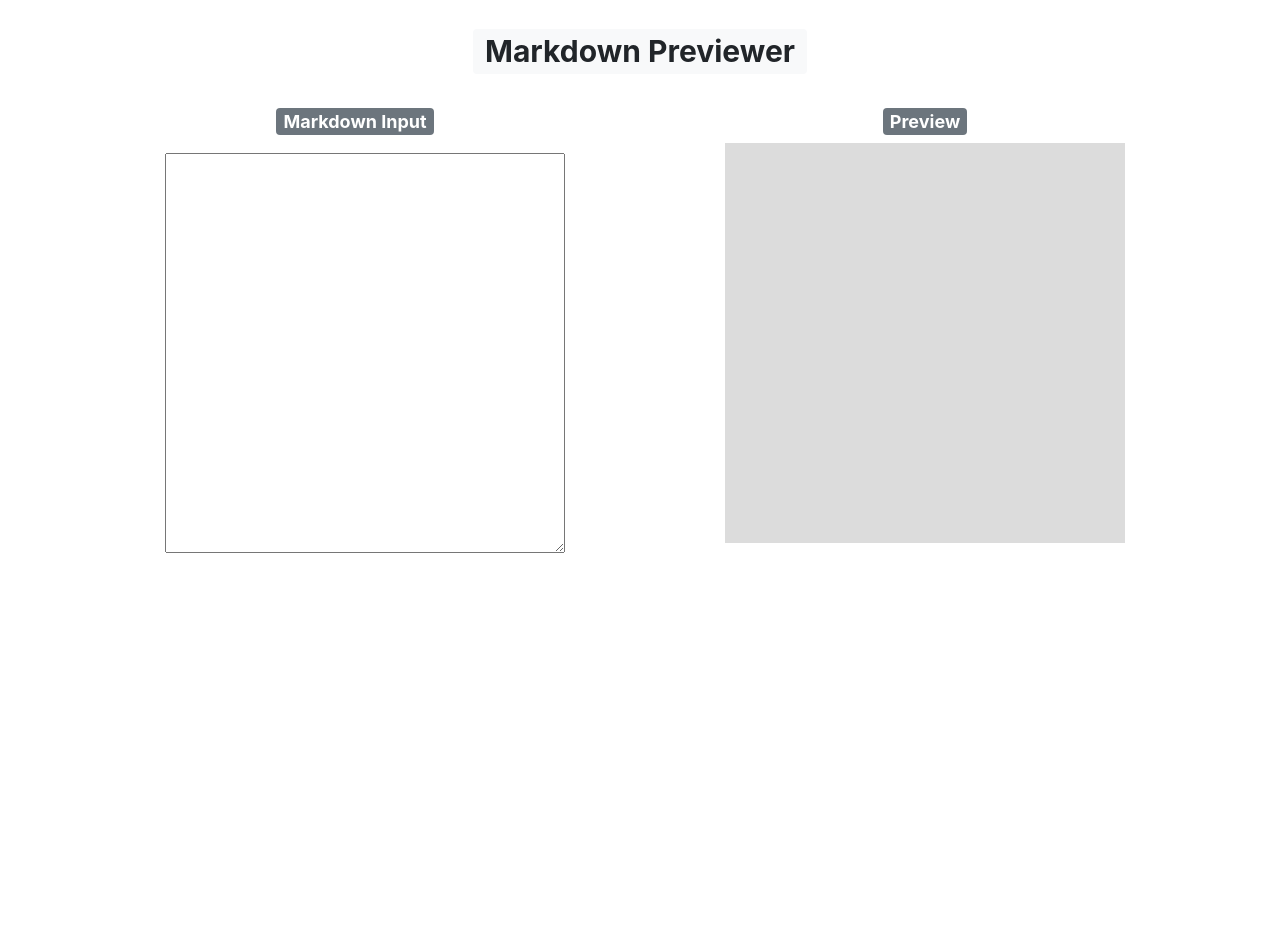
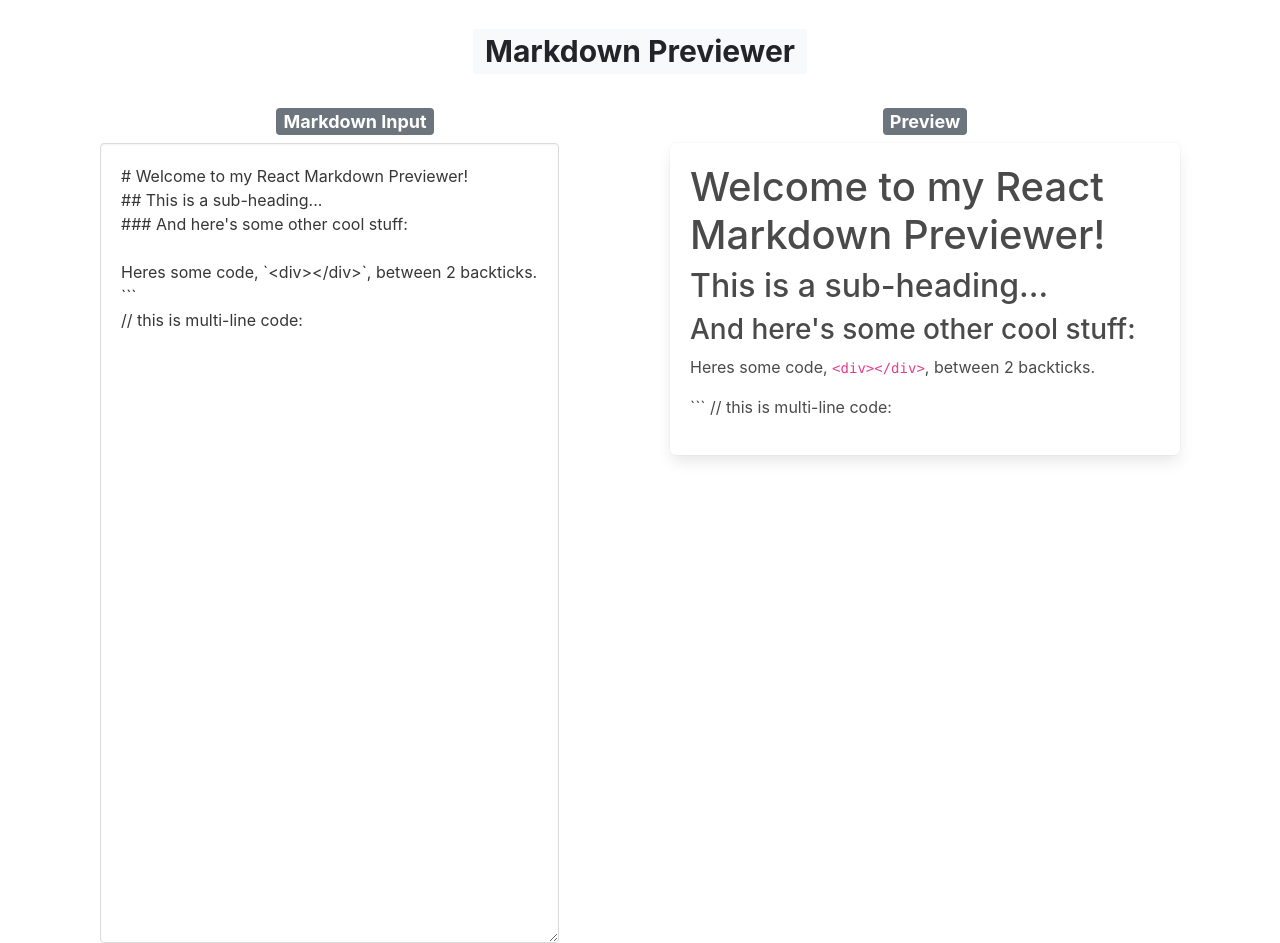
Before and after one commit to vanisingh-24/React-Markdown-Previewer, a React (Create React App) app: page / in a window 1280 px wide. Before the commit the page ends 800 px from the top, so only its background shows below. Built offline with nearby package versions, Linux system fonts and the light colour scheme.

Commit message:
split the app into components

```diff
--- /dev/null
+++ b/src/App.css
@@ -0,0 +1,29 @@
+.container {
+    flex-grow: 1;
+    margin: 0 auto !important;
+    position: relative;
+    width: auto;
+  }
+
+.textarea {
+  min-height: 100vh !important;
+  padding: 20px;
+  resize: vertical !important;
+  display: block;
+  box-shadow: inset 0 0.0625em 0.125em rgba(10, 10, 10, 0.05);
+  width: 90%;
+  background-color: #fff;
+  border-color: #dbdbdb;
+  border-radius: 4px;
+  color: #363636;
+}
+
+.box {
+  padding: 20px !important;
+  background-color: #fff;
+  border-radius: 6px;
+  box-shadow: 0 0.5em 1em -0.125em rgba(10, 10, 10, 0.1),
+    0 0 0 1px rgba(10, 10, 10, 0.02);
+  color: #4a4a4a;
+  display: block;
+}
--- a/src/App.js
+++ b/src/App.js
@@ -1,40 +1,17 @@
-import React from 'react';
-import Badge from "react-bootstrap/Badge";
-let marked = require("marked");
+import React, { useState } from 'react';
+import marked from 'marked';
+import Badge from 'react-bootstrap/Badge';
+import "./App.css";
+import Editor from './Components/Editor';
+import Previewer from './Components/Previewer';
 
-export default class App extends React.Component{
-  constructor(props){
-    super(props)
-    this.state = {
-      markdown: ''
-    };
-  };
-
-  updateMarkdownHandler(markdown){
-    this.setState({markdown});
-  }
-
-  render(){
-  var inputStyle = {
-    width: "400px",
-    height: "50vh",
-    marginLeft: "auto",
-    marginRight: "auto",
-    padding: "10px"
-  };
-
-  var outputStyle = {
-    width: "400px",
-    height: "50vh",
-    backgroundColor: "#DCDCDC",
-    marginLeft: "auto",
-    marginRight: "auto",
-    padding:"10px"
-  };
+const App = () => {
+  const [markdown, setMarkdown] = useState(placeholder);
 
   return (
     <div className="App">
        <div className="container">
+
            <div className="row mt-4">
               <div className="col text-center">
                <h1>
@@ -54,18 +31,11 @@ export default class App extends React.Component{
                    </Badge>
                  </h4>
                </div>
-               <div className="mark-input" style={inputStyle}>
-                 <textarea
-                  className="input"
-                  style={inputStyle}
-                  value={this.state.markdown}
-                  onChange={(e) => {
-                    this.updateMarkdownHandler(e.target.value);
-                  }}
-                >
-                  {console.log(this.state.markdown)}
-                </textarea>
-               </div>
+               {/* <div className="mark-input"> */}
+               <Editor
+                 markdown={markdown}
+                 onChange={(e) => setMarkdown(e.target.value)}
+                />
               </div>
 
                <div className="col-md-6">
@@ -76,16 +46,21 @@ export default class App extends React.Component{
                    </Badge>
                  </h4>
                </div>
-               <div
-                style={outputStyle}
-                dangerouslySetInnerHTML = {{ __html: marked(this.state.markdown)}}
-               >
+               <Previewer markdown={markdown} />
 
-               </div>
               </div>
             </div>
         </div>
     </div>
   );
 }
-}
+
+const placeholder = `# Welcome to my React Markdown Previewer!
+## This is a sub-heading...
+### And here's some other cool stuff:
+
+Heres some code, \`<div></div>\`, between 2 backticks.
+\`\`\`
+// this is multi-line code:`
+
+export default App;
--- /dev/null
+++ b/src/Components/Editor.js
@@ -0,0 +1,17 @@
+import React from 'react';
+
+const Editor = (props) => {
+  return (
+    <div className="container">
+      <textarea
+        id="editor"
+        value={props.markdown}
+        onChange={props.onChange}
+        type="text"
+        className="textarea"
+      />
+    </div>
+  );
+};
+
+export default Editor;
--- /dev/null
+++ b/src/Components/Previewer.js
@@ -0,0 +1,19 @@
+import React from 'react';
+import marked from 'marked';
+const renderer = new marked.Renderer();
+
+const Previewer = (props) => {
+  return (
+    <div className="container">
+      <div
+        id="previewer"
+        dangerouslySetInnerHTML={{
+          __html: marked(props.markdown, {renderer: renderer})
+        }}
+        className="box"
+      />
+    </div>
+  );
+};
+
+export default Previewer;
```
Also changed, not shown: 1 other file (tests, documents, lock files or other folders). Lines whose indentation alone changed are shown as unchanged.
